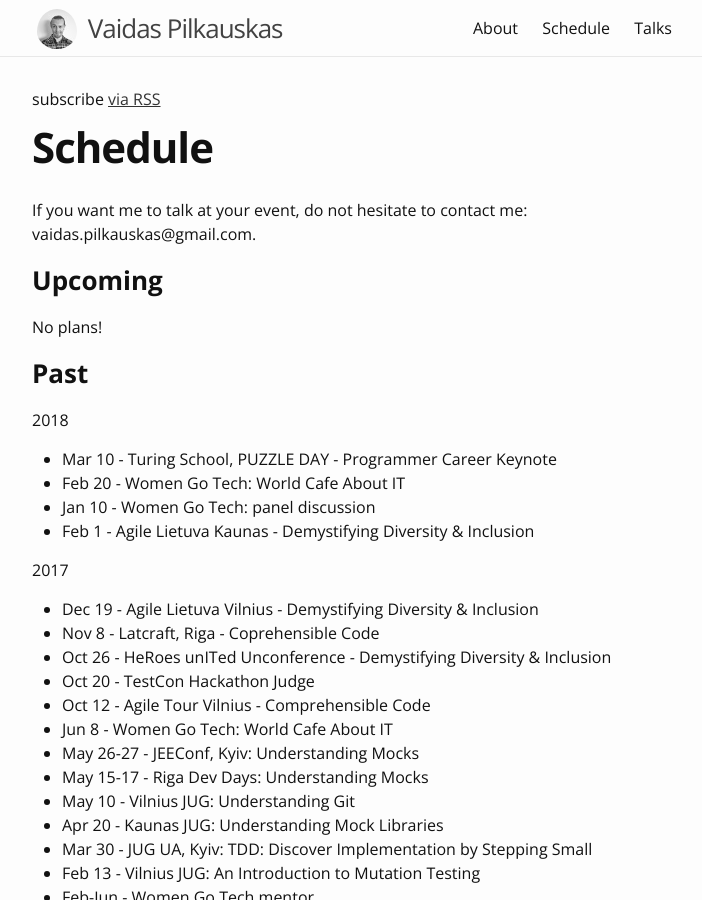
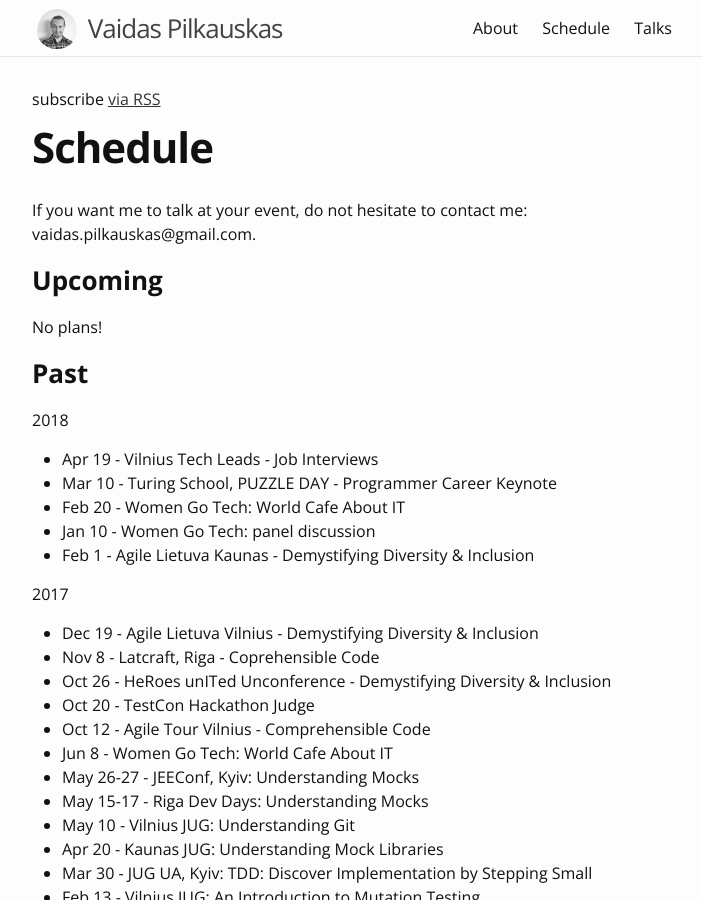
Before and after one commit to liucijus/liucijus.github.io, a Jekyll site: the page built from schedule.md, in a window 1280 px wide and 900 px high. Shown: the whole window, without its empty margins (288-990 px from the left). Built offline with Jekyll 4.4.1, drawn with Linux system fonts in a browser that asks for light colours.

Commit message:
Update schedule

```diff
--- a/schedule.md
+++ b/schedule.md
@@ -11,6 +11,7 @@ If you want me to talk at your event, do not hesitate to contact me: vaidas.pilk
 ### Past
 
 2018
+ * Apr 19 - Vilnius Tech Leads - Job Interviews
  * Mar 10 - Turing School, PUZZLE DAY - Programmer Career Keynote
  * Feb 20 - Women Go Tech: World Cafe About IT
  * Jan 10 - Women Go Tech: panel discussion
```
